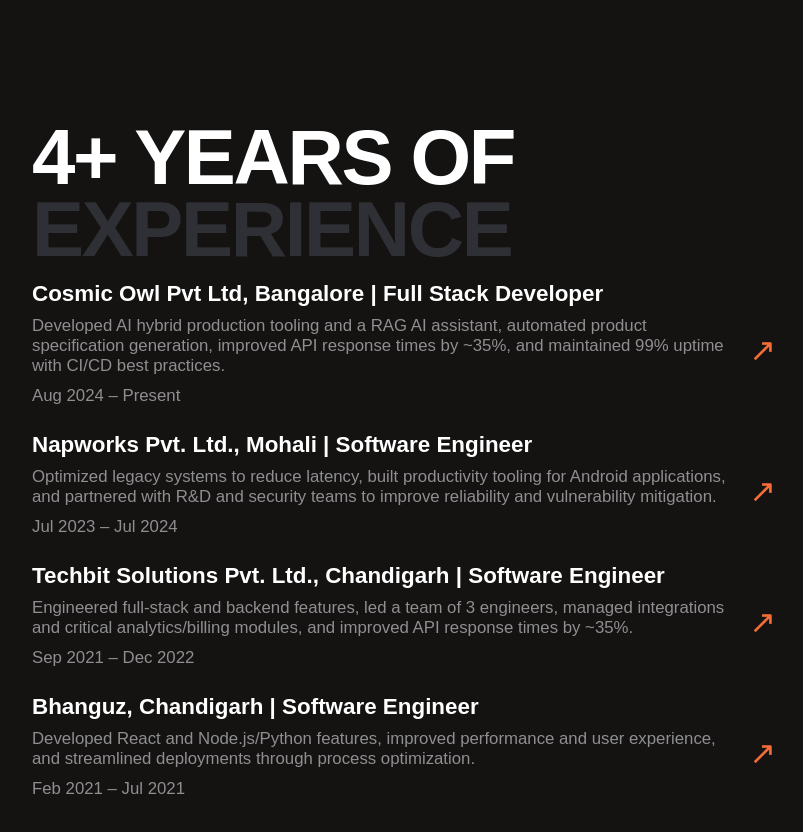
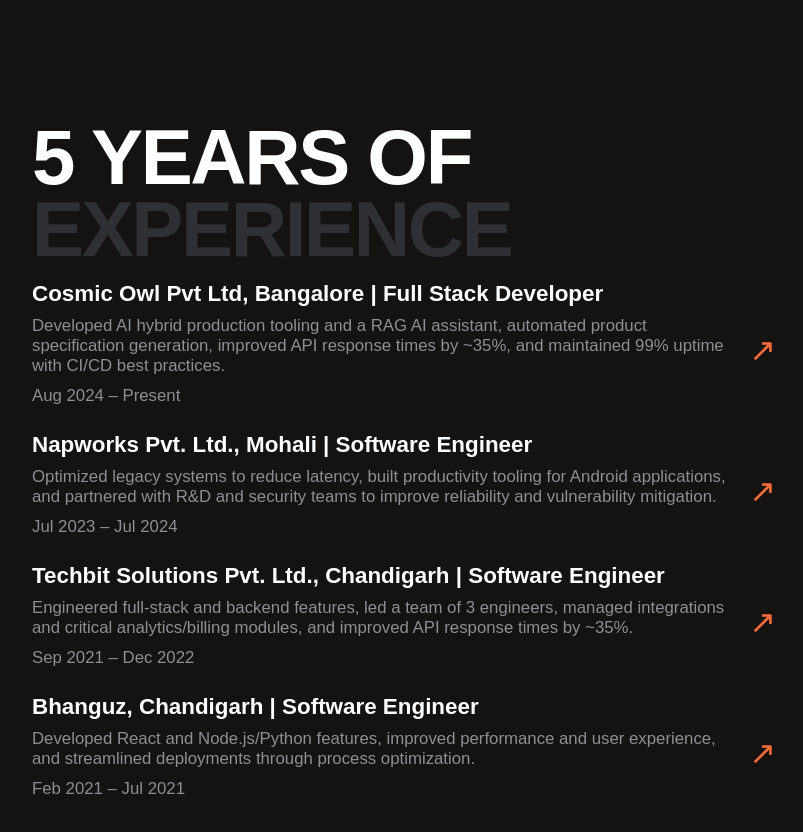
Before and after one commit to akashdeep-work/personal-portfolio, a React (Vite) app: page / in a window 1280 px wide. Shown: the part 1980-2812 px from the top of the page, without its empty margins (404-1207 px from the left). Built offline with nearby package versions, Linux system fonts and the light colour scheme; a web font is replaced by a local one.

Commit message:
experience changes

```diff
--- a/src/components/portfolio/ExperienceSection.tsx
+++ b/src/components/portfolio/ExperienceSection.tsx
@@ -8,7 +8,7 @@
   return (
     <section className="block">
       <h2>
-        <span>4+ YEARS OF</span>
+        <span>5 YEARS OF</span>
         <span className="muted">EXPERIENCE</span>
       </h2>
       {items.map((item) => (
```
